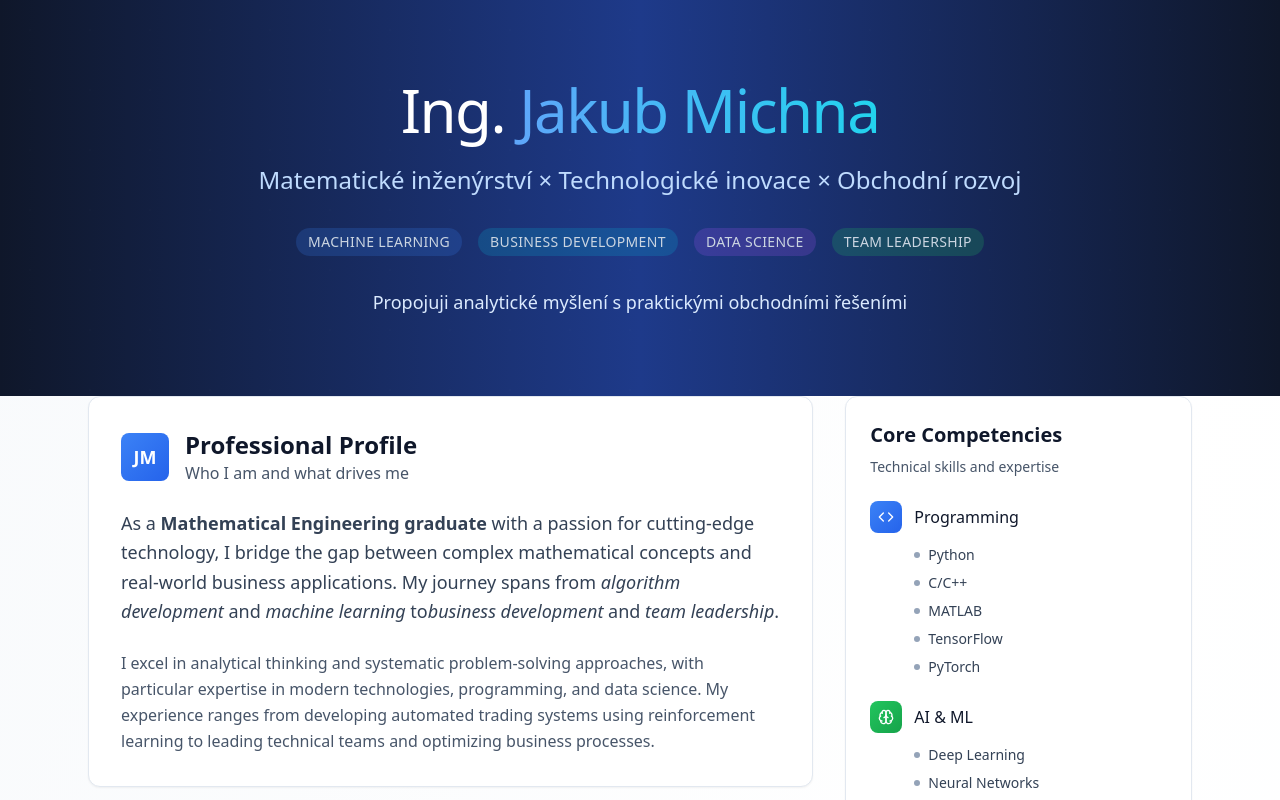
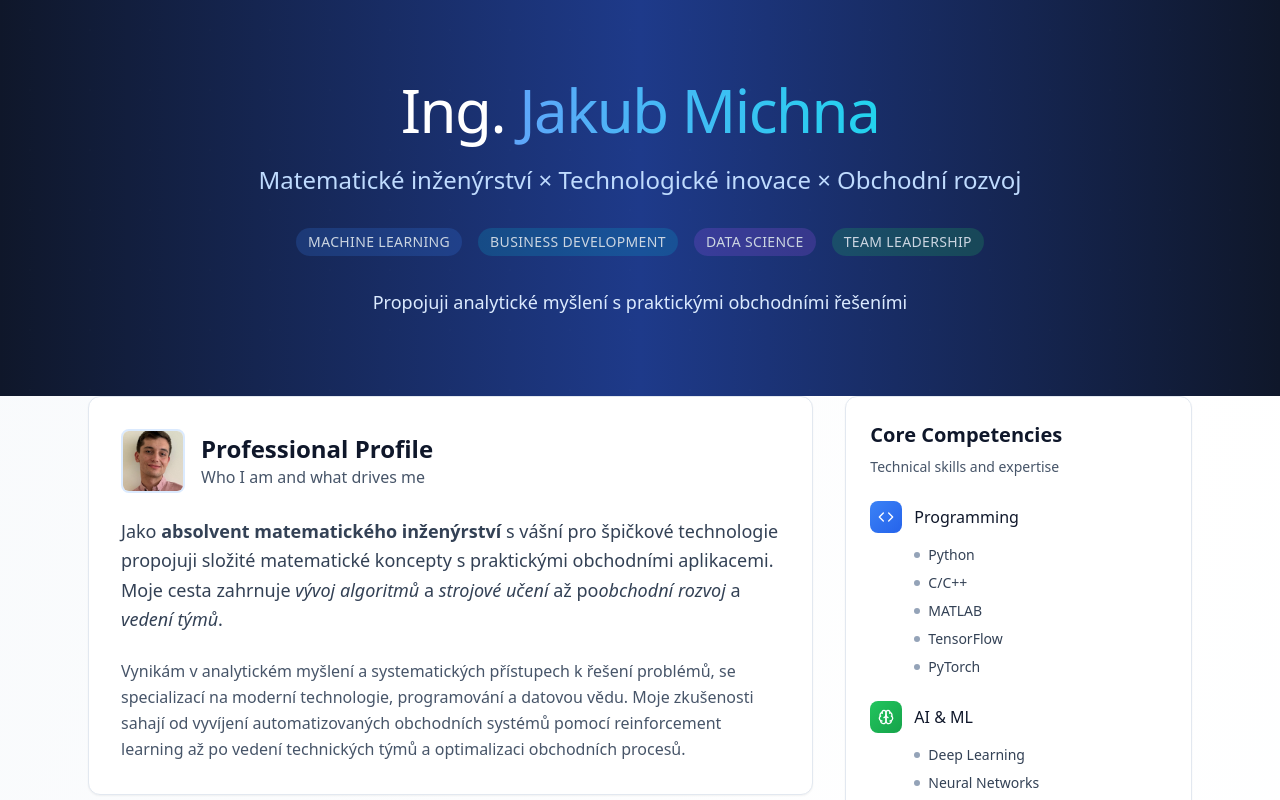
Before and after one commit to jamichy/michna-resume, a React (Vite) app: page / in a window 1280 px wide. Shown: the top 800 px of the page. Built offline with nearby package versions, Linux system fonts and the light colour scheme.

Commit message:
Refactor: Update profile picture
Update the profile picture to a better one.

```diff
--- a/src/components/ProfileSection.tsx
+++ b/src/components/ProfileSection.tsx
@@ -3,8 +3,12 @@ export const ProfileSection = () => {
   return (
     <section className="bg-white rounded-xl shadow-sm border border-slate-200 p-8">
       <div className="flex items-center gap-4 mb-6">
-        <div className="w-12 h-12 bg-gradient-to-br from-blue-500 to-blue-600 rounded-lg flex items-center justify-center">
-          <span className="text-white font-semibold text-lg">JM</span>
+        <div className="w-16 h-16 rounded-lg overflow-hidden border-2 border-blue-100">
+          <img
+            src="/lovable-uploads/2d89ab98-bf9d-46d6-bfcb-20839389678e.png"
+            alt="Jakub Michna"
+            className="w-full h-full object-cover"
+          />
         </div>
         <div>
           <h2 className="text-2xl font-semibold text-slate-900">Professional Profile</h2>
@@ -14,17 +18,17 @@ export const ProfileSection = () => {
 
       <div className="prose prose-slate max-w-none">
         <p className="text-lg leading-relaxed text-slate-700 mb-6">
-          As a <strong>Mathematical Engineering graduate</strong> with a passion for cutting-edge technology,
-          I bridge the gap between complex mathematical concepts and real-world business applications.
-          My journey spans from <em>algorithm development</em> and <em>machine learning</em> to
-          <em>business development</em> and <em>team leadership</em>.
+          Jako <strong>absolvent matematického inženýrství</strong> s vášní pro špičkové technologie
+          propojuji složité matematické koncepty s praktickými obchodními aplikacemi.
+          Moje cesta zahrnuje <em>vývoj algoritmů</em> a <em>strojové učení</em> až po
+          <em>obchodní rozvoj</em> a <em>vedení týmů</em>.
         </p>
 
         <p className="text-base leading-relaxed text-slate-600">
-          I excel in analytical thinking and systematic problem-solving approaches, with particular
-          expertise in modern technologies, programming, and data science. My experience ranges from
-          developing automated trading systems using reinforcement learning to leading technical teams
-          and optimizing business processes.
+          Vynikám v analytickém myšlení a systematických přístupech k řešení problémů,
+          se specializací na moderní technologie, programování a datovou vědu. Moje zkušenosti
+          sahají od vyvíjení automatizovaných obchodních systémů pomocí reinforcement learning
+          až po vedení technických týmů a optimalizaci obchodních procesů.
         </p>
       </div>
     </section>
```
Also changed, not shown: public/lovable-uploads/2d89ab98-bf9d-46d6-bfcb-20839389678e.png (added).
